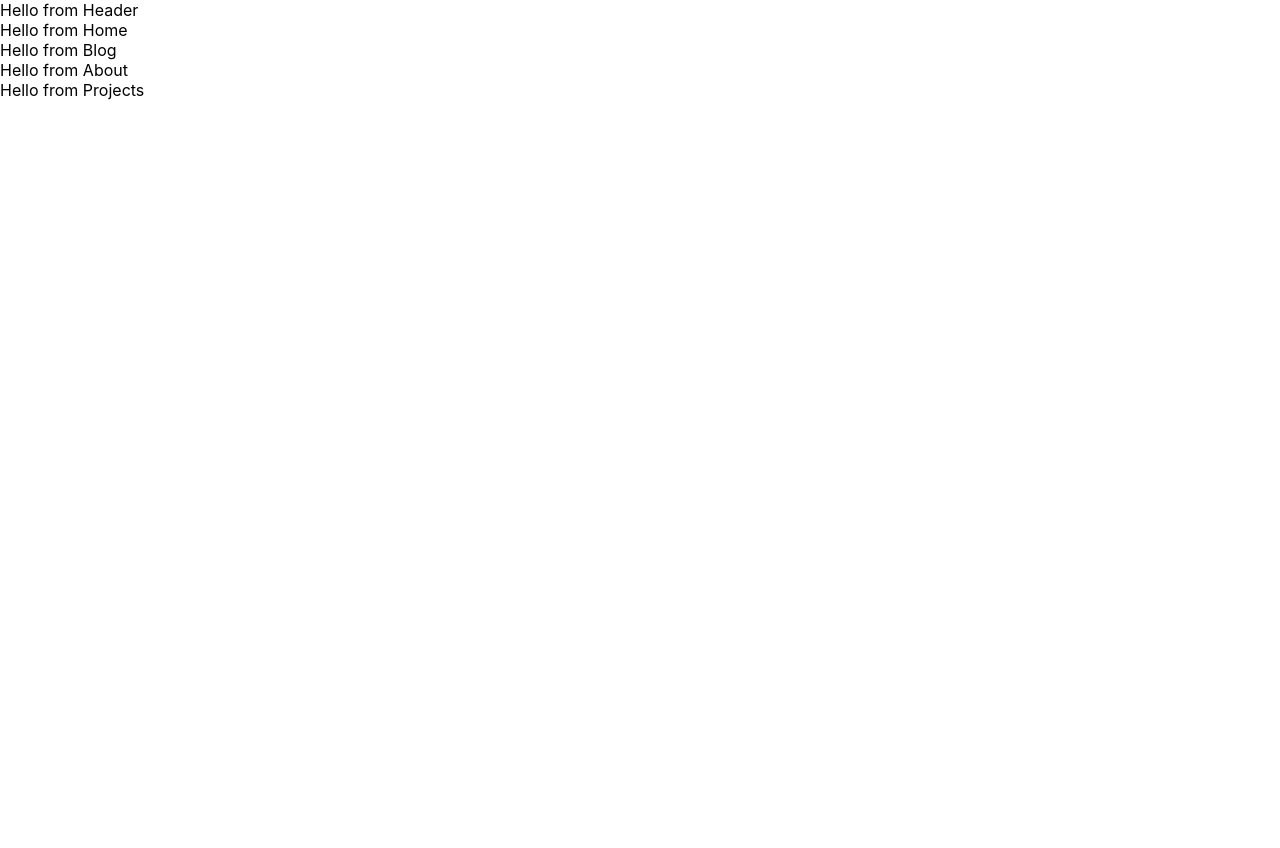
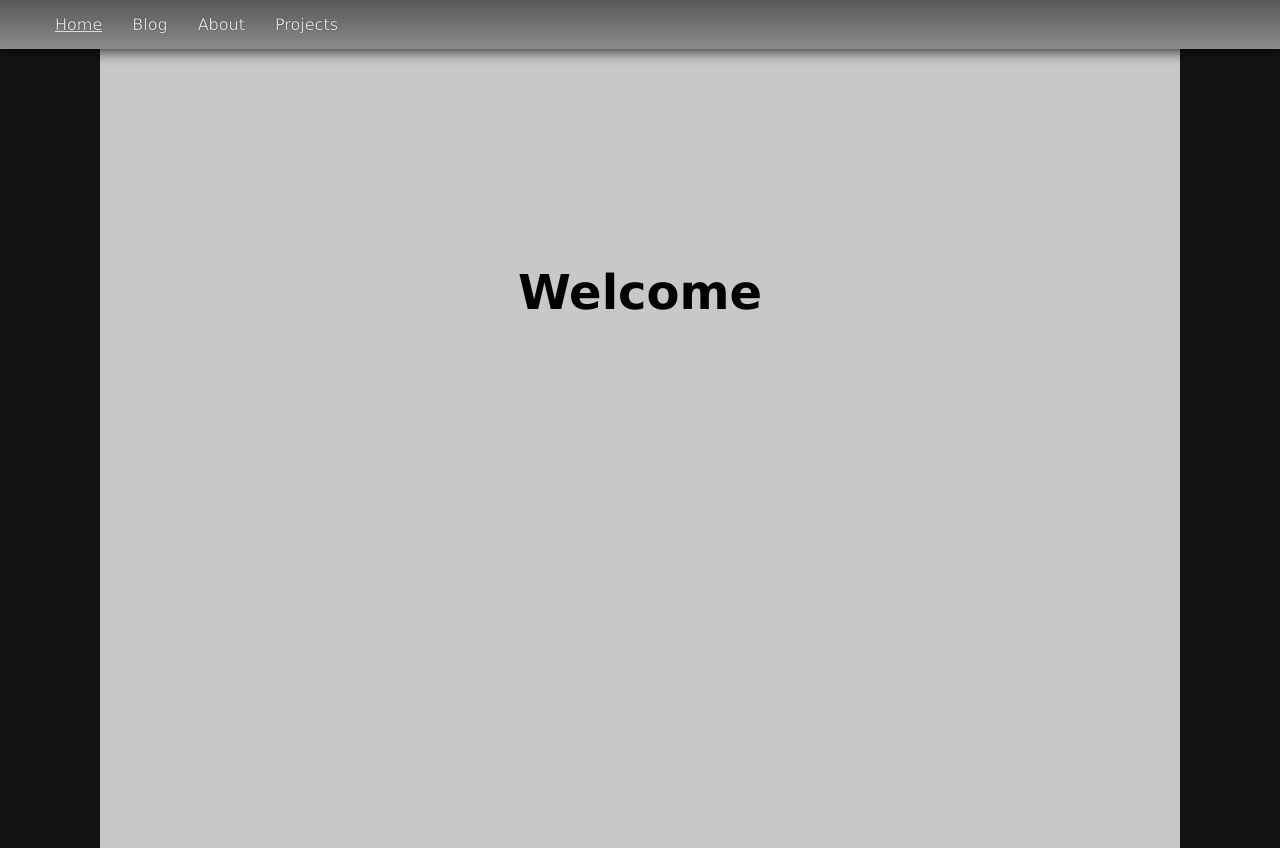
Before and after one commit to WDI-SEA/react-router-portfolio, a React (Create React App) app: page / in a window 1280 px wide. Before the commit the page ends 800 px from the top, so only its background shows below. Built offline with nearby package versions, Linux system fonts and the light colour scheme.

Commit message:
Styled navbar/main css

```diff
--- a/src/App.css
+++ b/src/App.css
@@ -0,0 +1,71 @@
+* {
+    font-family: 'Lucida Sans', 'Lucida Sans Regular', 'Lucida Grande', 'Lucida Sans Unicode', Geneva, Verdana, sans-serif;
+    margin: auto;
+}
+
+body {
+    background-color: rgb(20,20,20);
+}
+
+main {
+    position: absolute;
+    background-color: rgb(200,200,200);
+    top: 48px;
+    left: 100px;
+    right: 100px;
+    height: 100vh;
+}
+
+nav {
+    position: absolute;
+    top: 0;
+    left: 0;
+    right: 0;
+    background-image: linear-gradient(rgb(88,88,88), rgb(140,140,140));
+    box-shadow: 0 0 15px 0 black;
+    z-index: 1;
+}
+
+nav li {
+    display: inline;
+    padding: 15px;
+    float: left;
+    text-shadow: 0 0 1px black;
+}
+
+.linkStyle {
+    text-decoration: none;
+    color: rgb(220,220,220);
+    transition-duration: 0.2s;
+}
+
+.linkStyle:hover {
+    color: rgb(180,180,180);
+    transition-duration: 0.2s;
+}
+
+.clickedLink {
+    text-decoration: underline;
+}
+
+h1 {
+    text-align: center;
+    margin-top: 20%;
+}
+
+.welcomeText {
+    font-size: 48px;
+    animation-duration: 2s;
+    animation-name: slideIn;
+}
+
+@keyframes slideIn {
+    from {
+        margin-top: 30%;
+        opacity: 0%;
+    }
+    to {
+        margin-top: 20%;
+        opacity: 100%;
+    }
+}
--- a/src/App.jsx
+++ b/src/App.jsx
@@ -1,5 +1,5 @@
 import './App.css'
-import { BrowserRouter, Route } from 'react-router-dom'
+import { BrowserRouter, Switch, Route } from 'react-router-dom'
 
 import { Home } from './components/Home'
 import { Blog } from './components/Blog'
@@ -9,12 +9,29 @@ import { Header } from './components/Header'
 
 export const App = () => {
     return (
-        <div>
+        <BrowserRouter>
             <Header />
-            <Home />
-            <Blog />
-            <About />
-            <Projects />
-        </div>
+            <main>
+                <Switch>
+                    <Route
+                        exact path="/"
+                        component={Home}
+                    />
+                    <Route
+                        path="/blog"
+                        component={Blog}
+                    />
+                    <Route
+                        path="/about"
+                        component={About}
+                    />
+                    <Route
+                        path="/projects"
+                        component={Projects}
+                    />
+                </Switch>
+
+            </main>
+        </BrowserRouter>
     )
 }
--- a/src/components/About.jsx
+++ b/src/components/About.jsx
@@ -1,7 +1,7 @@
 export const About = () => {
     return (
         <div>
-            Hello from About
+            <h1>About</h1>
         </div>
     )
 }
--- a/src/components/Blog.jsx
+++ b/src/components/Blog.jsx
@@ -1,7 +1,7 @@
 export const Blog = () => {
     return (
         <div>
-            Hello from Blog
+            <h1>Blog</h1>
         </div>
     )
 }
--- a/src/components/Header.jsx
+++ b/src/components/Header.jsx
@@ -1,7 +1,42 @@
+import { NavLink } from 'react-router-dom'
+
 export const Header = () => {
     return (
-        <div>
-            Hello from Header
-        </div>
+        <nav>
+            <ul>
+                <li>
+                    <NavLink
+                        to="/"
+                        className="linkStyle"
+                        activeClassName="clickedLink"
+                        exact> Home
+                    </NavLink>
+                </li>
+                <li>
+                    <NavLink
+                        to="/blog"
+                        className="linkStyle"
+                        activeClassName="clickedLink"
+                        exact> Blog
+                    </NavLink>
+                </li>
+                <li>
+                    <NavLink
+                        to="/about"
+                        className="linkStyle"
+                        activeClassName="clickedLink"
+                        exact> About
+                    </NavLink>
+                </li>
+                <li>
+                    <NavLink
+                        to="/projects"
+                        className="linkStyle"
+                        activeClassName="clickedLink"
+                        exact> Projects
+                    </NavLink>
+                </li>
+            </ul>
+        </nav>
     )
 }
--- a/src/components/Home.jsx
+++ b/src/components/Home.jsx
@@ -1,7 +1,7 @@
 export const Home = () => {
     return (
         <div>
-            Hello from Home
+            <h1 className="welcomeText">Welcome</h1>
         </div>
     )
 }
--- a/src/components/Projects.jsx
+++ b/src/components/Projects.jsx
@@ -1,7 +1,7 @@
 export const Projects = () => {
     return (
         <div>
-            Hello from Projects
+            <h1>Projects</h1>
         </div>
     )
 }
```
